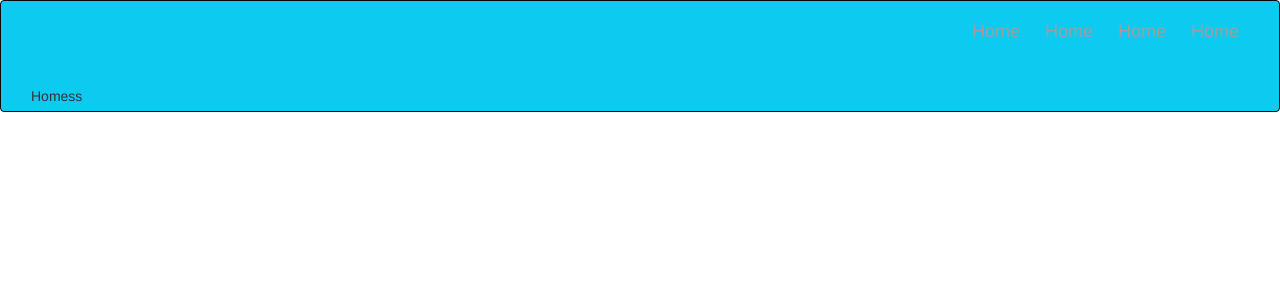
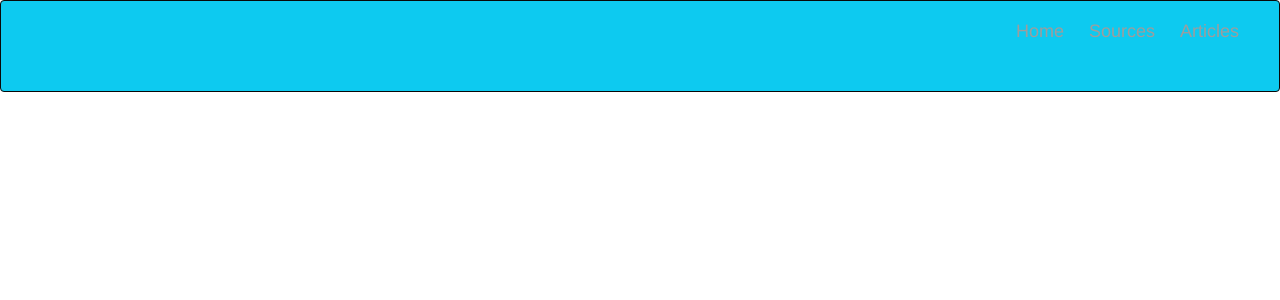
Before and after one commit to Blaisehala/NewsApp, a Flask app: template app/templates/base.html in a window 1280 px wide. Shown: the top 300 px of the page. Run offline with Flask 2, Linux system fonts and the light colour scheme; the template is opened without the code that fills it, so the values that code supplies are empty; some libraries are stand-ins or nearby versions.

Commit message:
source test

```diff
--- a/app/templates/index.html
+++ b/app/templates/index.html
@@ -14,7 +14,7 @@
         {{source.description}}<br>
         {{source.id}}
 
-        <a href="{{source.url}}">Read More</a>
+        <a href="{{source.url}}">Visit site</a>
 
       </div>
 
--- a/app/templates/navbar.html
+++ b/app/templates/navbar.html
@@ -8,13 +8,12 @@
             <span class="icon-bar"></span>
           </button>
           <a class="navbar-brand" href="/"> Home </a>
-          <a class="navbar-brand" href="/"> Home </a>
-          <a class="navbar-brand" href="/"> Home </a>
-          <a class="navbar-brand" href="/"> Home </a>
+          <a class="navbar-brand" href="/"> Sources </a>
+          <a class="navbar-brand" href="/"> Articles </a>
       </div>
       <div class="navbar-collapse collapse">
           <ul class="nav navbar-nav">
-              <li><a href="/"></a>Homess</li>
+              <li><a href="/"></a></li>
       </div>
 
   </div>
```
Also changed, not shown: 1 other file.
